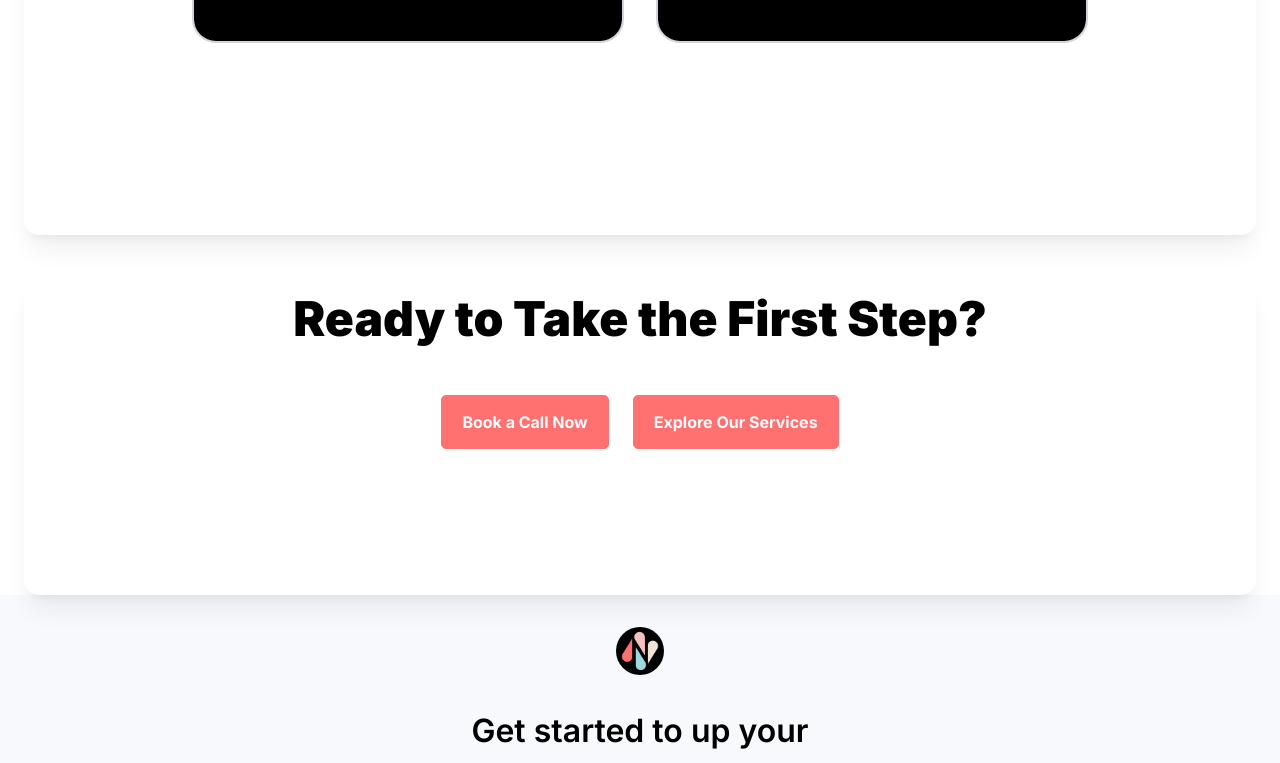
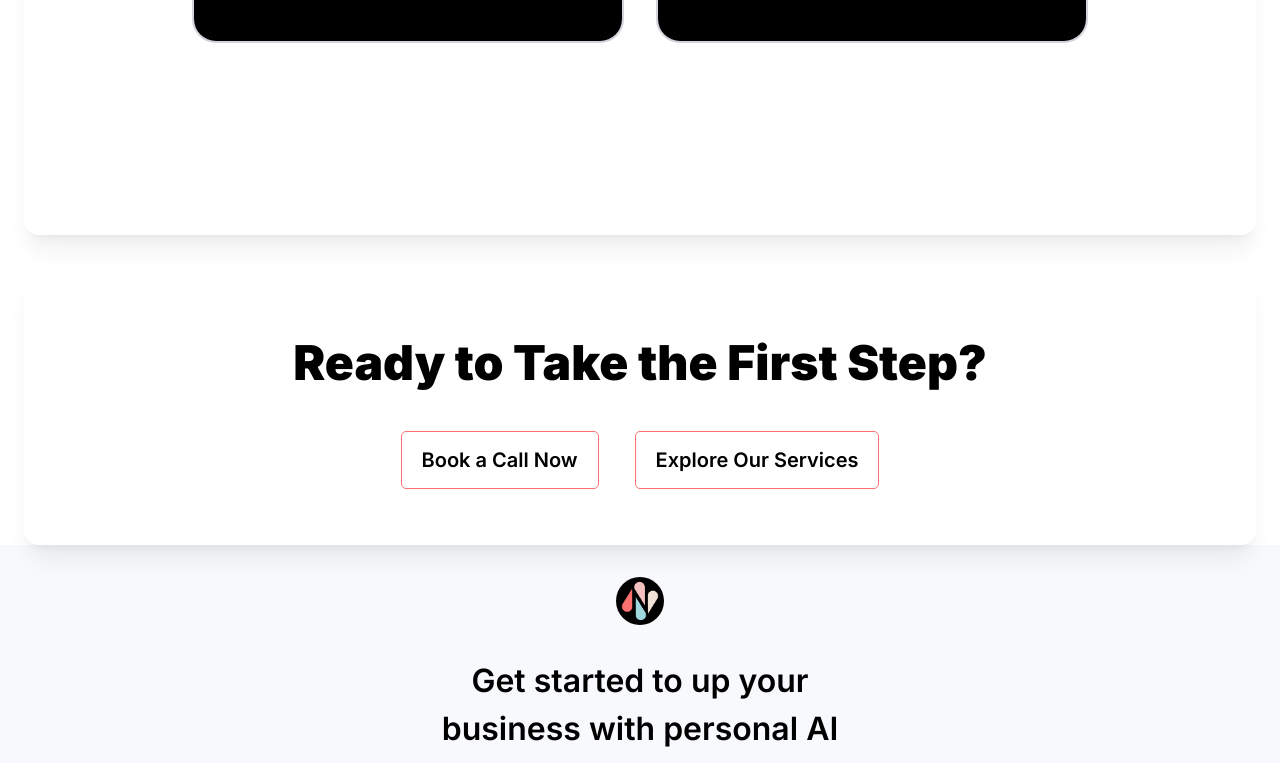
Before and after one commit to AmanSingh35895/Nuclipp, a React (Vite) app: page /our_story in a window 1280 px wide. Shown: the part 4771-5534 px from the top of the page. Built offline with nearby package versions, Linux system fonts and the light colour scheme.

Commit message:
updated ui

```diff
--- /dev/null
+++ b/src/components/Button.jsx
@@ -0,0 +1,10 @@
+import React from 'react'
+
+export const Button = ({text}) => {
+  return (
+    <button
+        className='text-xl border-[1.5px] border-[#FF7171] py-[14px] px-[20px] rounded-[5px] font-inter font-semibold hover:bg-[#FF7171] hover:text-[#F8FAFC] duration-500'>
+        {text}
+    </button>
+  )
+}
--- a/src/components/TextOverImage.jsx
+++ b/src/components/TextOverImage.jsx
@@ -10,7 +10,7 @@ const TextOverImage = ({text1, text2, image = logo })=> {
         className="w-full h-full object-cover"
       />
       <div className="absolute inset-0 flex flex-col justify-end items-center bg-gradient-to-t from-black to-transparent opacity-0 group-hover:opacity-100 transition-opacity duration-300">
-        <div className="p-4 text-white space-y-2">
+        <div className="p-4 text-white space-y-2  w-full">
           <h3 className="text-xl font-bold">{text1}</h3>
           <p className="text-sm">{text2}</p>
         </div>
--- a/src/pages/Home/components/Cta.jsx
+++ b/src/pages/Home/components/Cta.jsx
@@ -1,13 +1,16 @@
 import React from 'react';
+import { Button } from '../../../components/Button';
 
 const Cta = () => {
   return (
-    <div className='w-full flex flex-col h-[40vh] shadow-xl shadow-[#0000000F] rounded-[15px] py-2 px-2 font-inter'>
-      <p className='font-black text-[3rem] w-full text-center'>Ready to Take the First Step?</p>
-      <div className='flex justify-center'>
-      <button className='w-fit border-[1.5px] border-[#FF7171] bg-[#FF7171] py-[14px] px-[20px] rounded-[5px] font-inter font-bold text-[#F8FAFC] text-[1rem] mt-10 mx-3'>Book a Call Now</button>
-      <button className='w-fit border-[1.5px] border-[#FF7171] bg-[#FF7171] py-[14px] px-[20px] rounded-[5px] font-inter font-bold text-[#F8FAFC] text-[1rem] mt-10 mx-3'>Explore Our Services</button>
+    <div className='w-full  shadow-xl shadow-[#0000000F] rounded-[15px]  font-inter '>
+     <div className='flex flex-col space-y-4 pt-9 pb-14'>
+      <div className='font-black text-[3rem] w-full text-center  py-4'>Ready to Take the First Step?</div>
+      <div className='flex gap-9 justify-center '>
+        <Button text={"Book a Call Now"}/>
+        <Button text={"Explore Our Services"}/>
       </div>
+     </div>
     </div>
   );
 };
--- a/src/pages/Home/components/Hero.jsx
+++ b/src/pages/Home/components/Hero.jsx
@@ -1,5 +1,6 @@
 import React from 'react';
 import videoBanner from '../../../assets/images/Video.png'
+import { Button } from '../../../components/Button';
 
 const Hero = () => {
   return (
@@ -8,7 +9,7 @@ const Hero = () => {
         <div className='flex flex-col justify-center items-center space-y-8'>
           <p className='font-inter font-semibold text-6xl tracking-tighter'>Turn your YouTube dream into reality</p>
           <p className='text-[#475569] text-lg max-w-96 text-center'>From Monetized Channels to Organic Growth, NUCLIPP Builds Your Success</p>
-          <button className='border-[1.5px] border-[#FF7171] py-[14px] px-[20px] rounded-[5px] font-inter font-semibold hover:bg-[#FF7171] hover:text-[#F8FAFC] duration-500'>Start Your Journey Now</button>
+          <Button text={"Start Your Journey Now"}/>
         </div>
         <div className='w-auto max-w-[60%]'>
           <img src={videoBanner} className="w-full h-auto" alt="Video promotion" />
--- a/src/pages/Home/components/ServiceTeaser.jsx
+++ b/src/pages/Home/components/ServiceTeaser.jsx
@@ -1,5 +1,6 @@
 import React from 'react';
 import TextOverImage from "../../../components/TextOverImage"
+import { Button } from '../../../components/Button';
 
 const ServiceTeaser = () => {
   return (
@@ -17,7 +18,7 @@ const ServiceTeaser = () => {
       <div className='w-[50%] h-full flex flex-col space-y-8 justify-center px-32 '>
         <p className='font-inter font-semibold text-6xl tracking-tighter  text-justify'>Your Partner in Success</p>
         <p className='text-[#0F172A] font-normal max-w-96 text-3xl tracking-wider my-2'>Explore our offerings that cater to your specific needs!</p>
-        <button className='w-fit px-4 py-2 border-[1.5px] border-[#FF7171] bg-[#FF7171]  rounded-[5px] font-inter font-semibold text-[#F8FAFC] text-xl '>See How We Can Help You</button>
+        <Button text={"See How We Can Help You"}/>
       </div>
     </div>
   );
--- a/src/pages/Home/components/SocialProofs.jsx
+++ b/src/pages/Home/components/SocialProofs.jsx
@@ -11,7 +11,7 @@ const SocialProofs = () => {
         <div className='flex h-52 w-full bg-[#0F172A] font-inter'>
         </div>
       </div>
-      <div className='flex justify-center items-center min-h-screen px-32'>
+      <div className='flex justify-center items-center  min-h-screen px-32'>
         <div className='flex space-x-8  p-8'>
           <TextOverImage text1={"Pre-Monetized Channels"} text2={"Start earning from day one."} />
           <TextOverImage text1={"YouTube Channel Management:"} text2={"Simplified growth strategies for exponential results."}/>
--- a/src/pages/Our story/components/Hero.jsx
+++ b/src/pages/Our story/components/Hero.jsx
@@ -16,7 +16,7 @@ const Hero = () => {
         <button className='w-[40%] border-[1.5px] border-[#FF7171] py-[14px] px-[20px] rounded-[5px] font-inter font-semibold hover:bg-[#FF7171] hover:text-[#F8FAFC] duration-500 my-2'>Explore Our Journey</button>
       </div>
       <div className='w-[50%]  border-2 border-red-300 px-24 py-12' >
-         <img src={video2} className="w-full h-autoo"/>
+         <img src={video2} className="w-full h-auto"/>
       </div>
     </div>
   );
```
